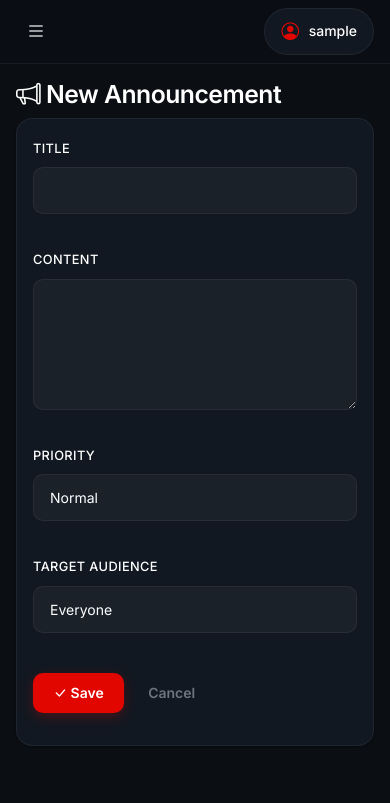
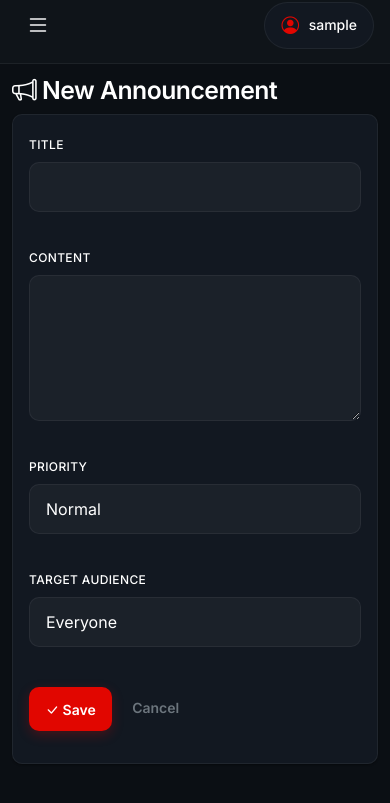
Before and after one commit to shivam2931120/sms_react, a Flask app: page /admin/announcements/add in a window 390 px wide. Shown: the top 803 px of the page. Run offline with Flask 3, Linux system fonts and the light colour scheme; the visitor is signed in with stand-in values (Sample User, id 1).

Commit message:
mobile view

```diff
--- a/app/static/css/style.css
+++ b/app/static/css/style.css
@@ -1393,3 +1393,217 @@ a:focus-visible {
 .border-accent {
     border-color: var(--accent) !important;
 }
+
+/* ============================================
+   ENHANCED MOBILE STYLES
+   ============================================ */
+
+/* Mobile Header Improvements */
+@media (max-width: 991.98px) {
+    .top-header {
+        position: sticky;
+        top: 0;
+        z-index: 1000;
+        background: var(--bg-secondary);
+        border-bottom: 1px solid var(--border);
+    }
+
+    /* Show mobile brand in header */
+    .mobile-brand {
+        display: flex;
+        align-items: center;
+        gap: 0.5rem;
+        font-weight: 600;
+        color: var(--text-primary);
+    }
+
+    .mobile-brand .accent {
+        color: var(--accent);
+    }
+
+    /* Hamburger Menu Animation */
+    #sidebarToggle {
+        width: 44px;
+        height: 44px;
+        font-size: 1.5rem;
+        border-radius: var(--radius-md);
+    }
+
+    #sidebarToggle:active {
+        transform: scale(0.95);
+        background: rgba(225, 6, 0, 0.15);
+    }
+
+    /* Sidebar improvements for mobile */
+    .sidebar {
+        width: 280px;
+        box-shadow: 4px 0 20px rgba(0, 0, 0, 0.5);
+    }
+
+    .sidebar.mobile-open {
+        left: 0;
+    }
+
+    /* Sidebar header on mobile */
+    .sidebar-header {
+        padding: 1.25rem 1.5rem;
+        padding-right: 3.5rem;
+    }
+
+    .sidebar-close {
+        width: 36px;
+        height: 36px;
+        font-size: 1.1rem;
+        background: rgba(225, 6, 0, 0.15);
+        color: var(--accent);
+    }
+
+    .sidebar-close:active {
+        transform: scale(0.9);
+    }
+
+    /* Touch-friendly nav items */
+    .sidebar-nav a {
+        padding: 0.875rem 1.5rem;
+        font-size: 0.95rem;
+        min-height: 48px;
+        display: flex;
+        align-items: center;
+    }
+
+    .sidebar-nav a i {
+        font-size: 1.1rem;
+    }
+
+    /* Sidebar footer spacing */
+    .sidebar-footer {
+        padding: 1rem 1.5rem;
+    }
+
+    .sidebar-footer a {
+        padding: 0.75rem 0;
+        min-height: 44px;
+    }
+}
+
+/* Touch-friendly buttons and inputs */
+@media (max-width: 991.98px) {
+    .btn {
+        min-height: 44px;
+        padding: 0.625rem 1rem;
+    }
+
+    .btn-sm {
+        min-height: 36px;
+    }
+
+    .form-control,
+    .form-select {
+        min-height: 44px;
+        font-size: 16px; /* Prevents iOS zoom on focus */
+    }
+
+    /* Card improvements */
+    .card {
+        border-radius: var(--radius-md);
+    }
+
+    .card-header {
+        padding: 0.875rem 1rem;
+    }
+
+    /* Table touch improvements */
+    .table td,
+    .table th {
+        padding: 0.75rem 0.5rem;
+        white-space: nowrap;
+    }
+
+    .table-responsive {
+        -webkit-overflow-scrolling: touch;
+    }
+
+    /* Action buttons in tables */
+    .table .btn {
+        min-height: 36px;
+        padding: 0.375rem 0.5rem;
+    }
+}
+
+/* Extra small screens (phones) */
+@media (max-width: 480px) {
+    .main-content {
+        padding: 0.75rem !important;
+    }
+
+    /* Page titles */
+    .h4, h4 {
+        font-size: 1.1rem;
+    }
+
+    /* Stat cards compact */
+    .stat-card {
+        padding: 0.875rem;
+    }
+
+    .stat-card h3 {
+        font-size: 1.35rem;
+    }
+
+    .stat-card .stat-icon-wrapper {
+        width: 40px;
+        height: 40px;
+    }
+
+    .stat-card .stat-icon-wrapper i {
+        font-size: 1rem;
+    }
+
+    /* Compact card headers */
+    .card-header {
+        font-size: 0.9rem;
+        padding: 0.75rem 1rem;
+    }
+
+    /* Form labels */
+    .form-label {
+        font-size: 0.75rem;
+    }
+}
+
+/* Safe area for mobile (notch support) */
+@supports (padding-top: env(safe-area-inset-top)) {
+    .top-header {
+        padding-top: env(safe-area-inset-top);
+    }
+
+    .sidebar {
+        padding-top: env(safe-area-inset-top);
+    }
+}
+
+/* Smooth scrolling */
+html {
+    scroll-behavior: smooth;
+}
+
+/* Prevent text selection on interactive elements */
+.sidebar-nav a,
+.btn,
+.sidebar-close,
+#sidebarToggle {
+    -webkit-user-select: none;
+    user-select: none;
+    -webkit-tap-highlight-color: transparent;
+}
+
+/* Active states for touch */
+.sidebar-nav a:active,
+.btn:active {
+    transform: scale(0.98);
+}
+
+/* Pull-to-refresh prevention */
+body {
+    overscroll-behavior-y: contain;
+}
--- a/app/templates/base.html
+++ b/app/templates/base.html
@@ -21,6 +21,9 @@
             <div class="sidebar-header">
                 <h3><span class="accent">◆</span> Shikshan</h3>
                 <p class="role-badge">{{ current_user.role|title }}</p>
+                <button type="button" class="sidebar-close" id="sidebarClose" aria-label="Close sidebar">
+                    <i class="bi bi-x-lg"></i>
+                </button>
             </div>
 
             <ul class="sidebar-nav">
--- a/app/templates/student/base.html
+++ b/app/templates/student/base.html
@@ -16,6 +16,9 @@
             <div class="sidebar-header">
                 <h3><span style="color: #E10600;">◆</span> Shikshan</h3>
                 <span class="role-badge">Student</span>
+                <button type="button" class="sidebar-close" id="sidebarClose" aria-label="Close sidebar">
+                    <i class="bi bi-x-lg"></i>
+                </button>
             </div>
             <ul class="sidebar-nav">
                 <li class="nav-section">MAIN</li>
@@ -101,6 +104,7 @@
         const sidebar = document.getElementById('sidebar');
         const sidebarToggle = document.getElementById('sidebarToggle');
         const sidebarOverlay = document.getElementById('sidebarOverlay');
+        const sidebarClose = document.getElementById('sidebarClose');
 
         function openMobileSidebar() {
             sidebar?.classList.add('mobile-open');
@@ -124,6 +128,7 @@
         });
 
         sidebarOverlay?.addEventListener('click', closeMobileSidebar);
+        sidebarClose?.addEventListener('click', closeMobileSidebar);
 
         document.querySelectorAll('.sidebar-nav a').forEach(link => {
             link.addEventListener('click', () => window.innerWidth < 992 && closeMobileSidebar());
--- a/app/templates/teacher/base.html
+++ b/app/templates/teacher/base.html
@@ -16,6 +16,9 @@
             <div class="sidebar-header">
                 <h3><span style="color: #E10600;">◆</span> Shikshan</h3>
                 <span class="role-badge">Teacher</span>
+                <button type="button" class="sidebar-close" id="sidebarClose" aria-label="Close sidebar">
+                    <i class="bi bi-x-lg"></i>
+                </button>
             </div>
             <ul class="sidebar-nav">
                 <li class="nav-section">MAIN</li>
@@ -88,6 +91,7 @@
         const sidebar = document.getElementById('sidebar');
         const sidebarToggle = document.getElementById('sidebarToggle');
         const sidebarOverlay = document.getElementById('sidebarOverlay');
+        const sidebarClose = document.getElementById('sidebarClose');
 
         function openMobileSidebar() {
             sidebar?.classList.add('mobile-open');
@@ -111,6 +115,7 @@
         });
 
         sidebarOverlay?.addEventListener('click', closeMobileSidebar);
+        sidebarClose?.addEventListener('click', closeMobileSidebar);
 
         document.querySelectorAll('.sidebar-nav a').forEach(link => {
             link.addEventListener('click', () => window.innerWidth < 992 && closeMobileSidebar());
```
